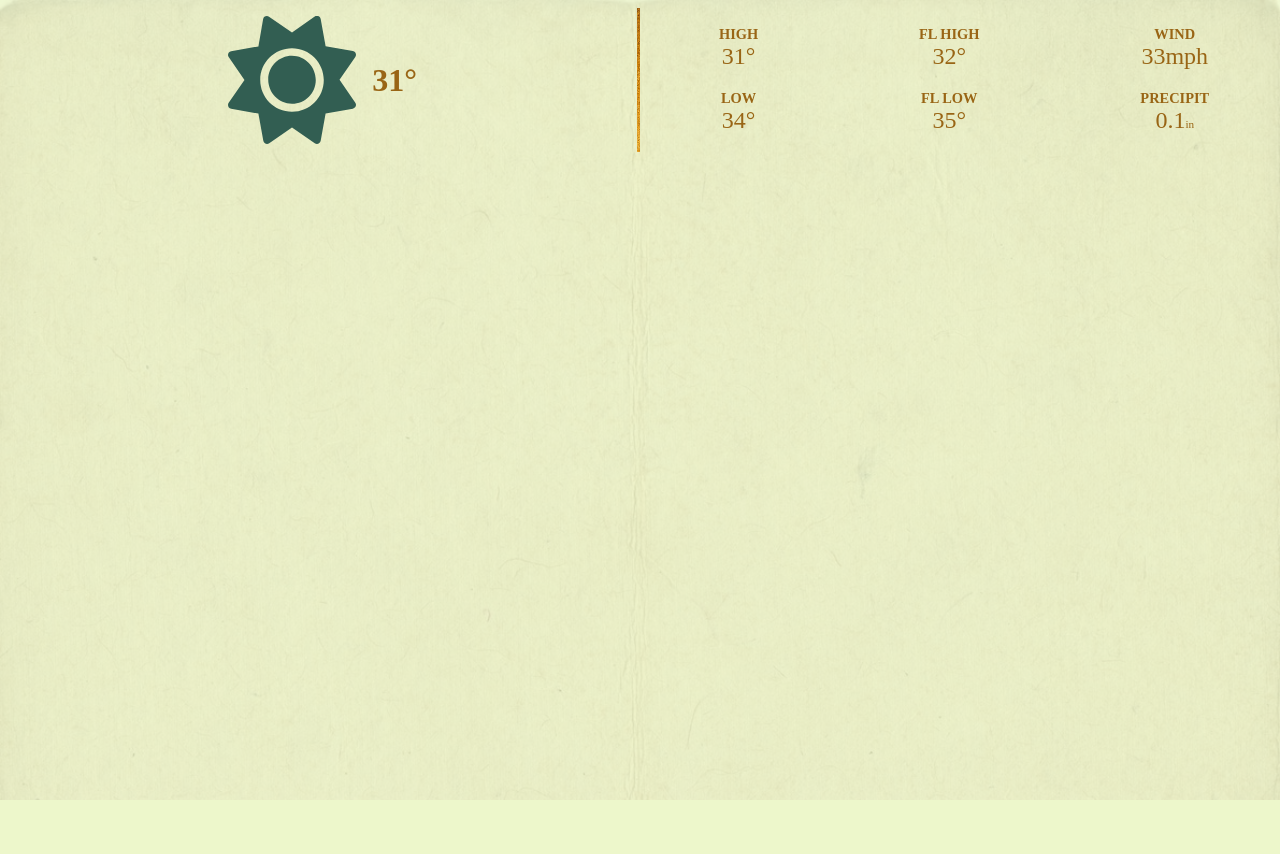
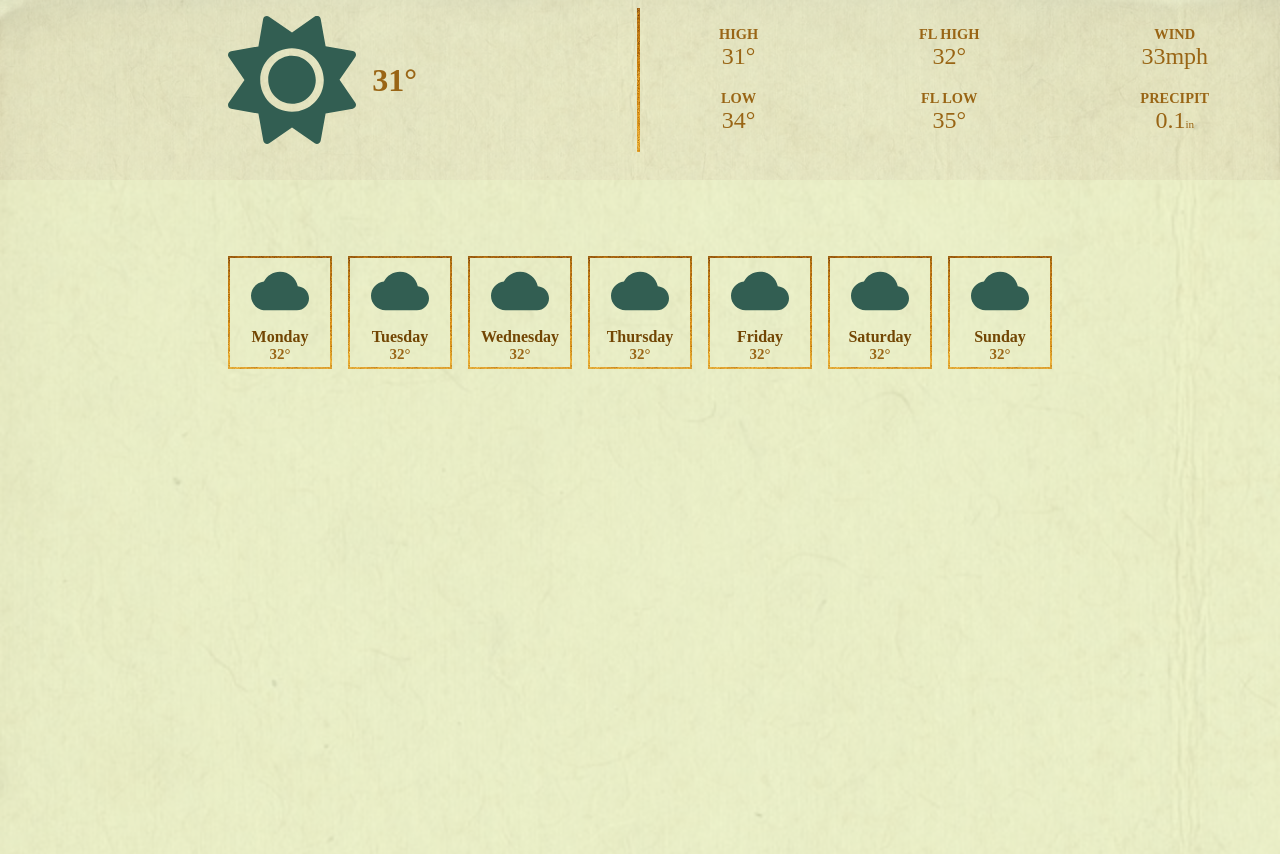
Before and after one commit to 00BeatrizLAndiCoelho00/JSwatherApp, a website built with Vite: page index.html in a window 1280 px wide. Shown: the top 854 px of the page. Before the commit the page ends 800 px from the top, so only its background shows below. Built offline with nearby package versions, Linux system fonts and the light colour scheme.

Commit message:
cardTerminado

```diff
--- a/heather.css
+++ b/heather.css
@@ -2,6 +2,22 @@ header{
     display: flex;
     align-items: center;
     font-size: 1.5rem;
+
+
+  }
+  header::before{
+    content: " ";
+    position: absolute;
+    width: 100%;
+    height: 25%;
+    background-image: url(imagens/paperGround.jpg);
+    opacity: 0.19;
+    background-repeat: no-repeat;
+    background-size: cover;
+    z-index: -100;
+
+
+
   }
 
   .heather-left{
@@ -13,22 +29,28 @@ header{
     padding: .5rem;
     border-right: 3px solid var(--detalhes);
     border-image: url(imagens/gold.jpg) 25 25;
+
+
   }
 
   .weather-icon{
-    width: 5vw;
+    width: 4.5vw;
    object-fit: contain;
   }
 
   .weather-icon.large{
     width: 10vw;
    object-fit: contain;
+
   }
 
   .heather-current-temp{
     font-size: 2rem;
     font-weight: 600;
     margin-left: 1rem;
+
+
+
   }
 
   .heather-rigth{
@@ -39,7 +61,11 @@ header{
     grid-template-columns: repeat(3,auto);
     grid-template-rows: repeat(2,auto);
     gap: 1.5vw;
+
+
+
   }
+
 
   .info-group{
 
@@ -47,9 +73,12 @@ header{
     flex-direction: column;
     align-items: center;
 
+
+
   }
 
   .label{
+
     text-transform: uppercase;
     font-weight: 900;
     font-size: 0.9rem;
@@ -60,4 +89,5 @@ header{
     font-weight: 100;
     font-size: 0.70rem;
 
+
   }
--- a/index.html
+++ b/index.html
@@ -56,6 +56,57 @@
     </div>
 </header>
 
+<main>
+  <section class="day-section" data-day-section>
+
+     <div class="day-card">
+      <img src="imagens/352272_cloud_icon.svg"  class="weather-icon" alt="curent wather">
+        <div class="day-card-day">Monday</div>
+        <div>32&deg;</div>
+    </div>
+
+    <div class="day-card">
+      <img src="imagens/352272_cloud_icon.svg"  class="weather-icon" alt="curent wather">
+        <div class="day-card-day">Tuesday </div>
+        <div>32&deg;</div>
+    </div>
+
+    <div class="day-card">
+      <img src="imagens/352272_cloud_icon.svg"  class="weather-icon" alt="curent wather">
+        <div class="day-card-day">Wednesday</div>
+        <div>32&deg;</div>
+    </div>
+
+
+    <div class="day-card">
+      <img src="imagens/352272_cloud_icon.svg"  class="weather-icon" alt="curent wather">
+        <div class="day-card-day">Thursday </div>
+        <div>32&deg;</div>
+    </div>
+
+
+    <div class="day-card">
+      <img src="imagens/352272_cloud_icon.svg"  class="weather-icon" alt="curent wather">
+        <div class="day-card-day">Friday</div>
+        <div>32&deg;</div>
+    </div>
+
+
+    <div class="day-card">
+      <img src="imagens/352272_cloud_icon.svg"  class="weather-icon" alt="curent wather">
+        <div class="day-card-day">Saturday</div>
+        <div>32&deg;</div>
+    </div>
+
+
+    <div class="day-card">
+      <img src="imagens/352272_cloud_icon.svg"  class="weather-icon" alt="curent wather">
+        <div class="day-card-day">Sunday</div>
+        <div>32&deg;</div>
+    </div>
+
+  </section>
+</main>
     <script type="module" src="/main.js"></script>
   </body>
 </html>
--- a/style.css
+++ b/style.css
@@ -2,6 +2,7 @@
 :root{
 
   --detalhes: rgb(153, 101, 21);
+  --detalhesEscuros: rgb(114, 70, 4);
   --backgorund: rgb(237, 247, 203);
 
 }
@@ -34,20 +35,48 @@ body{
   font-family: 'Noto Serif NP Hmong', serif;
 }
 body::before{
-
   content: " ";
   position: absolute;
   width: 100%;
-  height: 100%;
+  height: 200%;
   background-image: url(imagens/paperGround.jpg);
   opacity: 0.19;
   background-repeat: no-repeat;
   background-size: cover;
   z-index: -100;
+}
 
-}
 
 .blurred{
   filter: blur(3px);
   overflow: hidden;
 }
+
+
+
+
+.day-section{
+  display: grid;
+  grid-template-columns: repeat(auto-fit, 6.5rem);
+  padding: 6rem;
+  gap: 1rem;
+  justify-content: center;
+}
+.day-card{
+
+  display: flex;
+  flex-direction: column;
+  align-items: center;
+  border: 2.6px solid var(--detalhes);
+  border-radius: 0.25rem;
+  padding: 0.25rem;
+  border-image: url(imagens/gold.jpg) 25 25;
+  font-weight: 900;
+}
+.day-card-day{
+  font-size: 1rem;
+  font-weight: 700;
+  margin-top: 0.5rem;
+  color: var(--detalhesEscuros);
+
+}
```
Also changed, not shown: imagens/352272_cloud_icon.svg (added).
